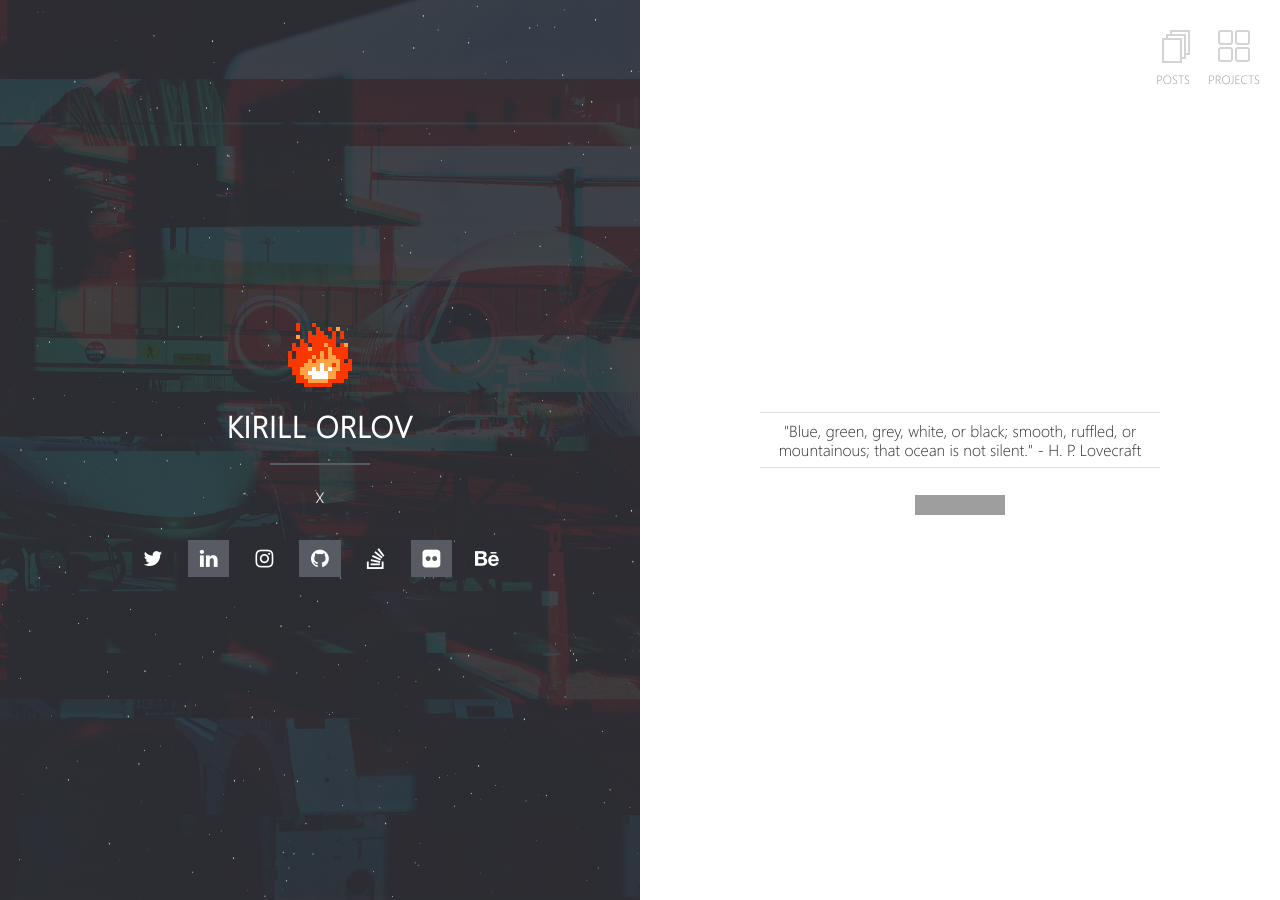
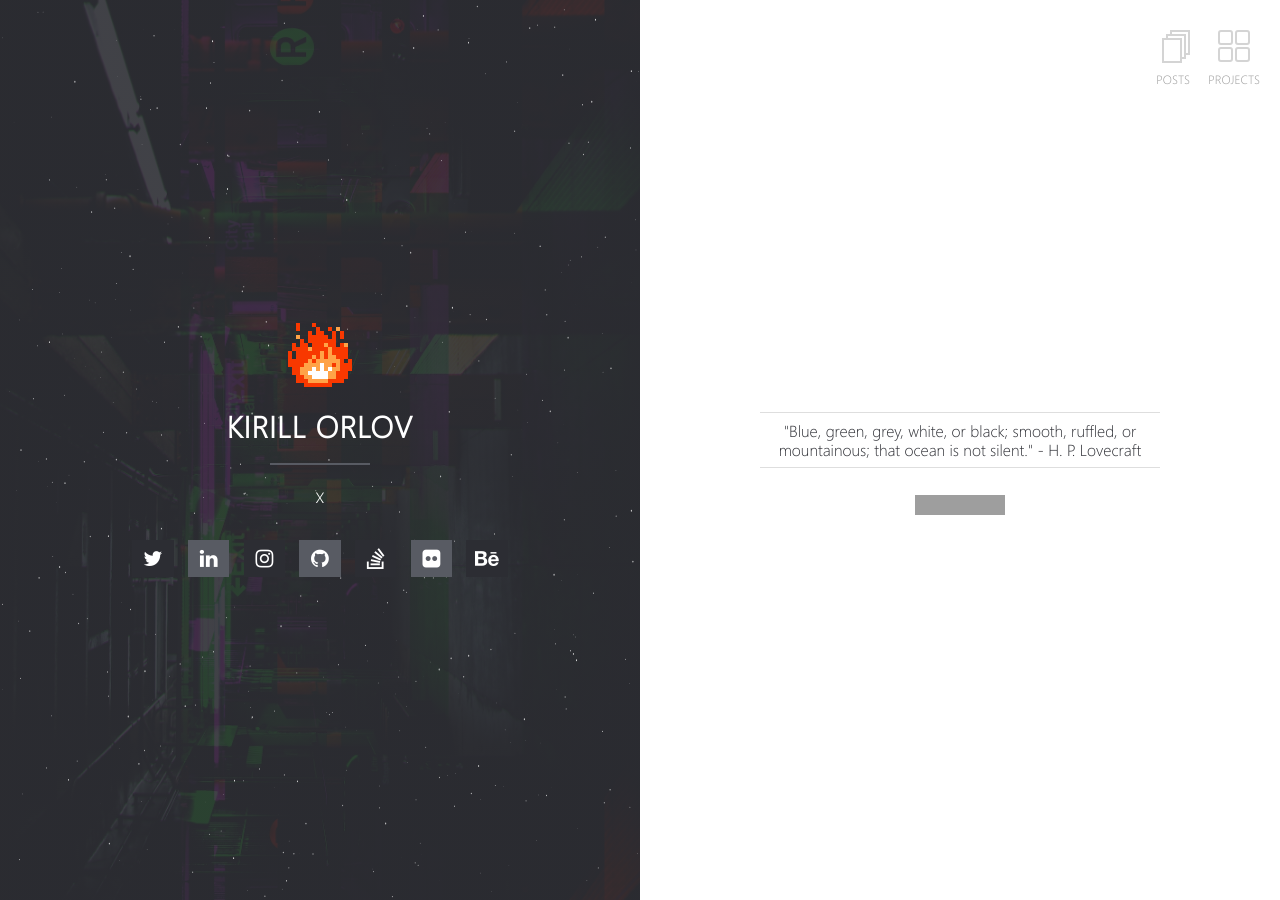
Before and after one commit to charlesrocket/charlesrocket.github.io, a Jekyll site: the page built from index.md, in a window 1280 px wide. Built offline with Jekyll 4.4.1, drawn with Linux system fonts in a browser that asks for light colours; grey boxes are pictures that could not be loaded.

Commit message:
bg image update

```diff
--- a/_config.yml
+++ b/_config.yml
@@ -7,7 +7,7 @@ locale: en_US
 
 # Left Block Images
 background:
-  homepage: images/brdng.jpg                           # this image will be shown on homepage's left block
+  homepage: images/c1tyh4ll.jpg                           # this image will be shown on homepage's left block
   post-list: images/unsplash-image-10.jpg             # this image will be shown on post list page
   default-post: images/unsplash-gallery-image-3.jpg   # this image will be shown when post's front matter doesn't specify any image
 
```
Also changed, not shown: images/brdng.jpg (deleted), images/c1tyh4ll.jpg (added).
